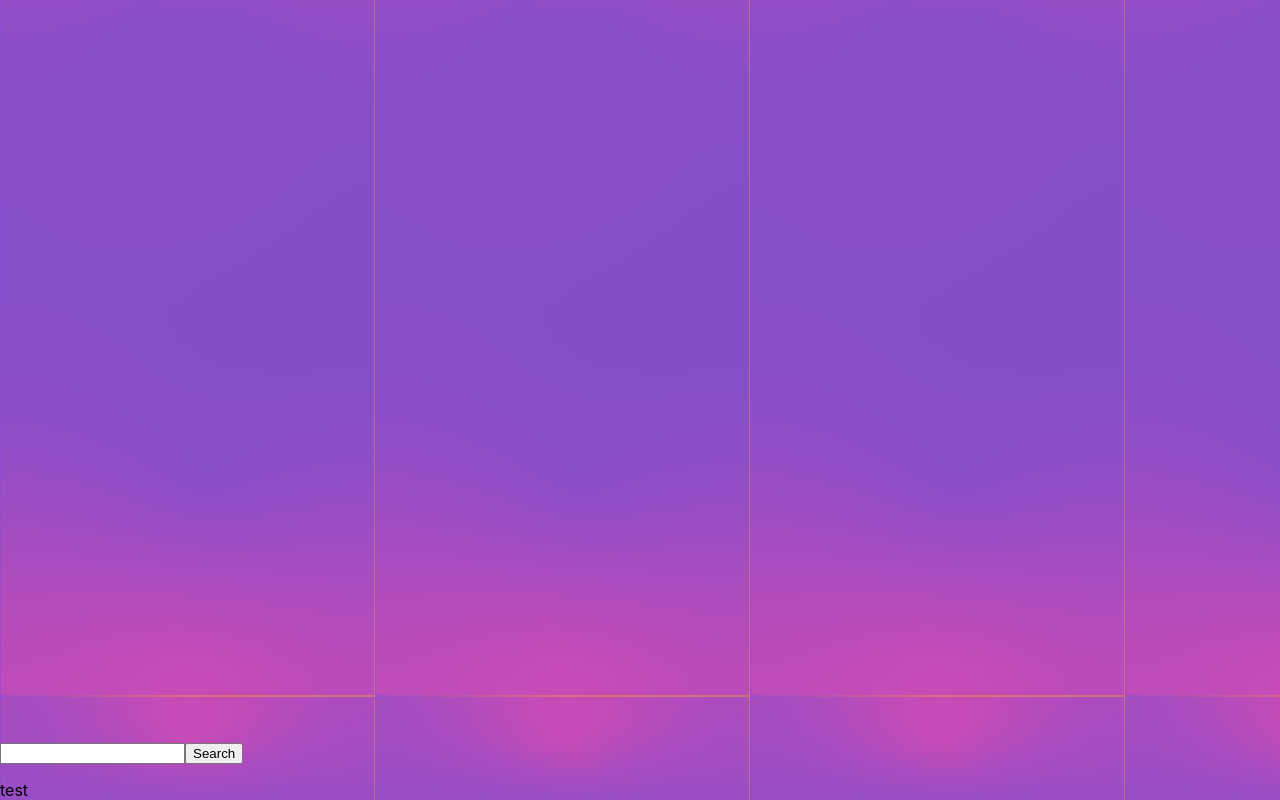
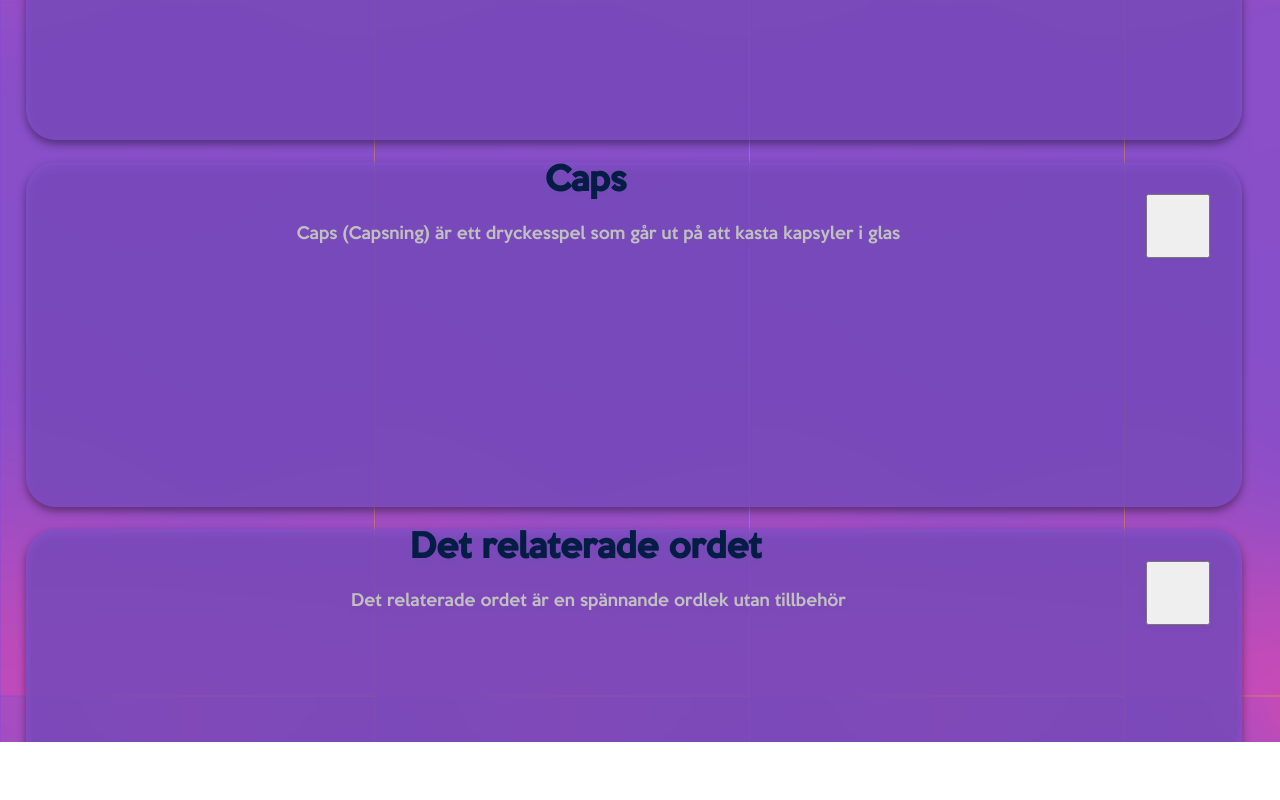
Before and after one commit to VibeValley/PartyPP, a React (Create React App) app: page /Sok in a window 1280 px wide. Shown: the part 1734-2534 px from the top of the page. After the commit the page ends 2476 px from the top, so only its background shows below. Built offline with nearby package versions, Linux system fonts and the light colour scheme.

Commit message:
lagt till saker i search

```diff
--- a/src/sok.js
+++ b/src/sok.js
@@ -7,7 +7,6 @@ import React, { useState } from "react";
 
 //Alla spel sidan
 function AllaSpel() {
-  const Lista_med_spel = games;
 
   const [query, setQuery] = useState("");
 
@@ -24,8 +23,7 @@ function AllaSpel() {
 
 
   const results = fuse.search(query);
-  const gamesResult = results.map(results => results.item);
-  const emptyList = results.length > 1;
+  const gamesResult = query === "" ? games :results.map(results => results.item);
 
   function handleOnSearch({ currentTarget = {} }) {
     const { value } = currentTarget;
@@ -40,21 +38,21 @@ function AllaSpel() {
       {/*Det som står i rutan högst upp på sidan*/}
       <div className="HeaderDiv">
         <header className="SidaHeader">Sök</header>
-      </div>
+
 
       <form>
         <label>
-          <input type="text" name="name" value = {query} onChange={handleOnSearch} />
+          <input placeholder = "sök..."className= "isaksearch"type="text" name="name" value = {query} onChange={handleOnSearch} />
        </label>
-          <input type="submit" value="Search" />
       </form>
 
       <div className="ListaDiv">
         {/*Det som skriver ut hela listan med spel,
         för att bestämma vad den ska skriva ut tiita i "SpelLista.js"*/}
-        {emptyList ? gamesResult.map((allaSpel) => (
+        {gamesResult.length ? gamesResult.map((allaSpel) => (
           <SpelLista key={allaSpel.id} spel={allaSpel} />
-        )) : <p>test</p>}
+        )) : <p>Vi kunde ej hitta det du sökte</p>}
+      </div>
       </div>
       <Lowerbar></Lowerbar>
     </div>
```
